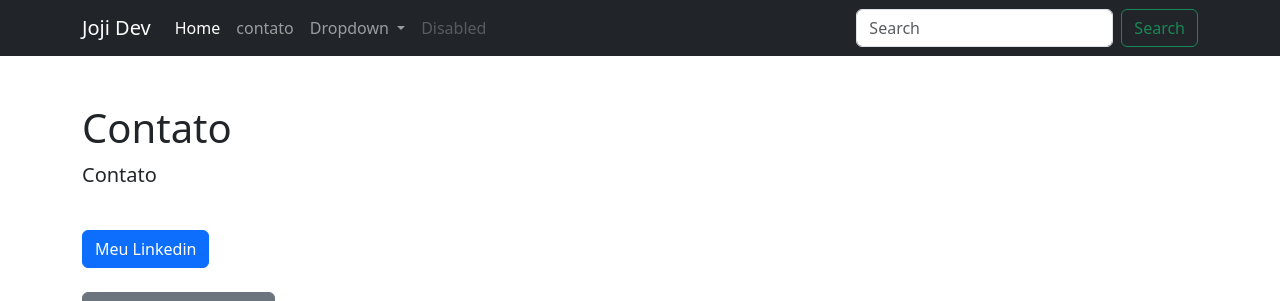
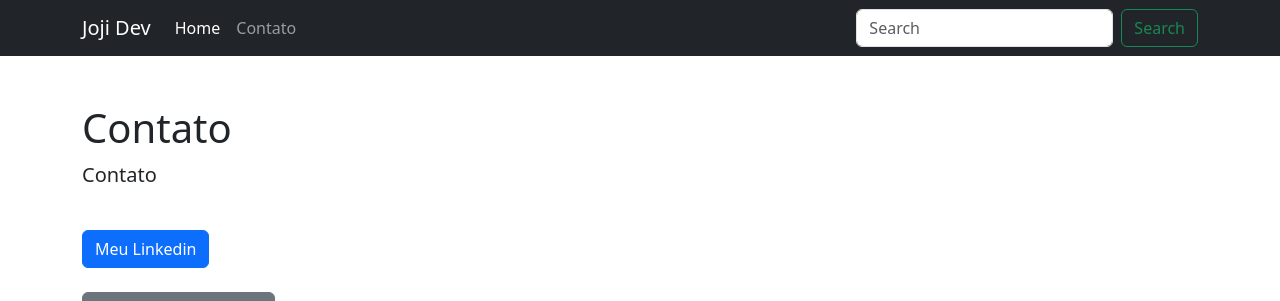
Before and after one commit to jojishimada/jojishimada.onrender.com, a Flask app: page /contato in a window 1280 px wide. Shown: the top 301 px of the page. Run offline with Flask 2, Linux system fonts and the light colour scheme.

Commit message:
corrigido contato

```diff
--- a/templates/contato.html
+++ b/templates/contato.html
@@ -25,21 +25,7 @@
               <a class="nav-link active" aria-current="page" href="https://jojishimada.onrender.com/">Home</a>
             </li>
             <li class="nav-item">
-              <a class="nav-link" href="https://jojishimada.onrender.com/contato">contato</a>
-            </li>
-            <li class="nav-item dropdown">
-              <a class="nav-link dropdown-toggle" href="#" id="navbarDropdown" role="button" data-bs-toggle="dropdown" aria-expanded="false">
-                Dropdown
-              </a>
-              <ul class="dropdown-menu" aria-labelledby="navbarDropdown">
-                <li><a class="dropdown-item" href="#">Action</a></li>
-                <li><a class="dropdown-item" href="#">Another action</a></li>
-                <li><hr class="dropdown-divider"></li>
-                <li><a class="dropdown-item" href="#">Something else here</a></li>
-              </ul>
-            </li>
-            <li class="nav-item">
-              <a class="nav-link disabled">Disabled</a>
+              <a class="nav-link" href="https://rio_de_piracicaba/contato">Contato</a>
             </li>
           </ul>
           <form class="d-flex" role="search">
--- a/templates/index.html
+++ b/templates/index.html
@@ -38,7 +38,7 @@
               <a class="nav-link active" aria-current="page" href="https://jojishimada.onrender.com/">Home</a>
             </li>
             <li class="nav-item">
-              <a class="nav-link" href="https://jojishimada.onrender.com/contato">Contato</a>
+              <a class="nav-link" href="https://rio_de_piracicaba/contato">Contato</a>
             </li>
             <!--
             <li class="nav-item dropdown">
```
